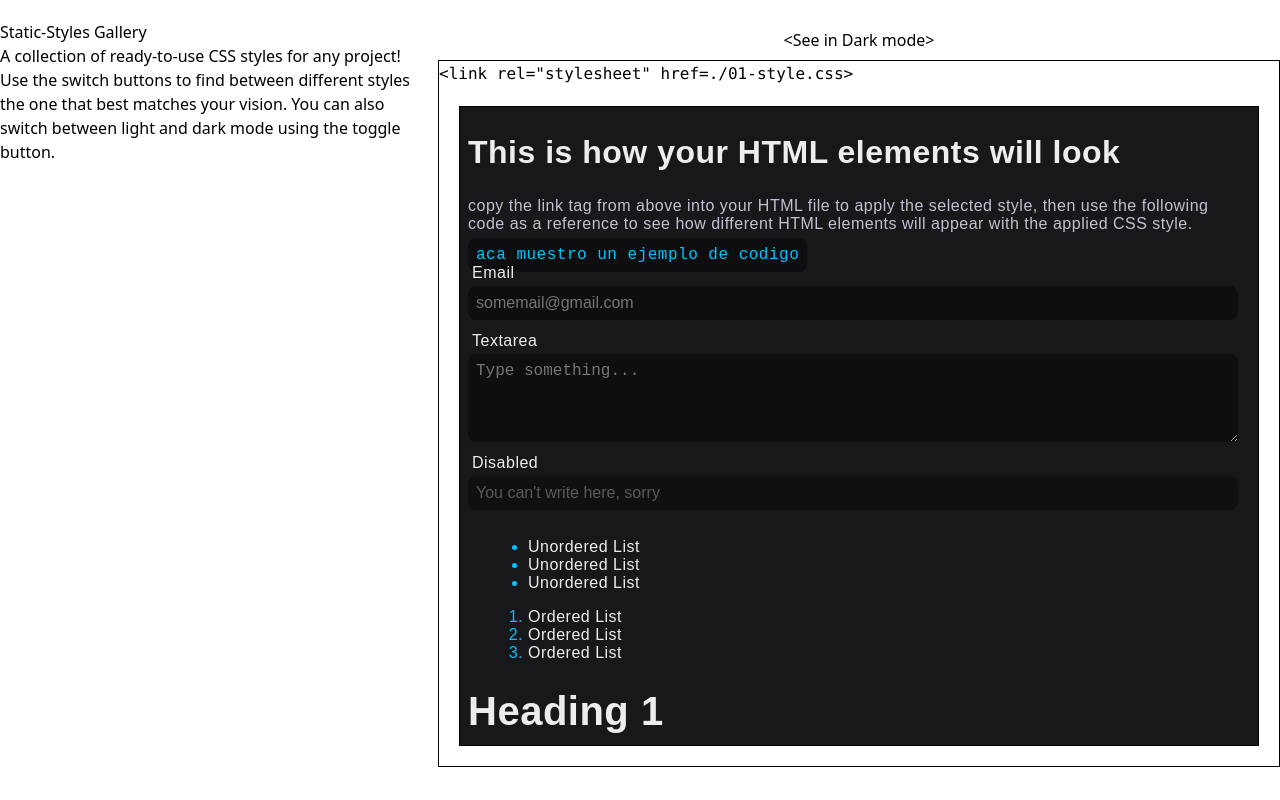
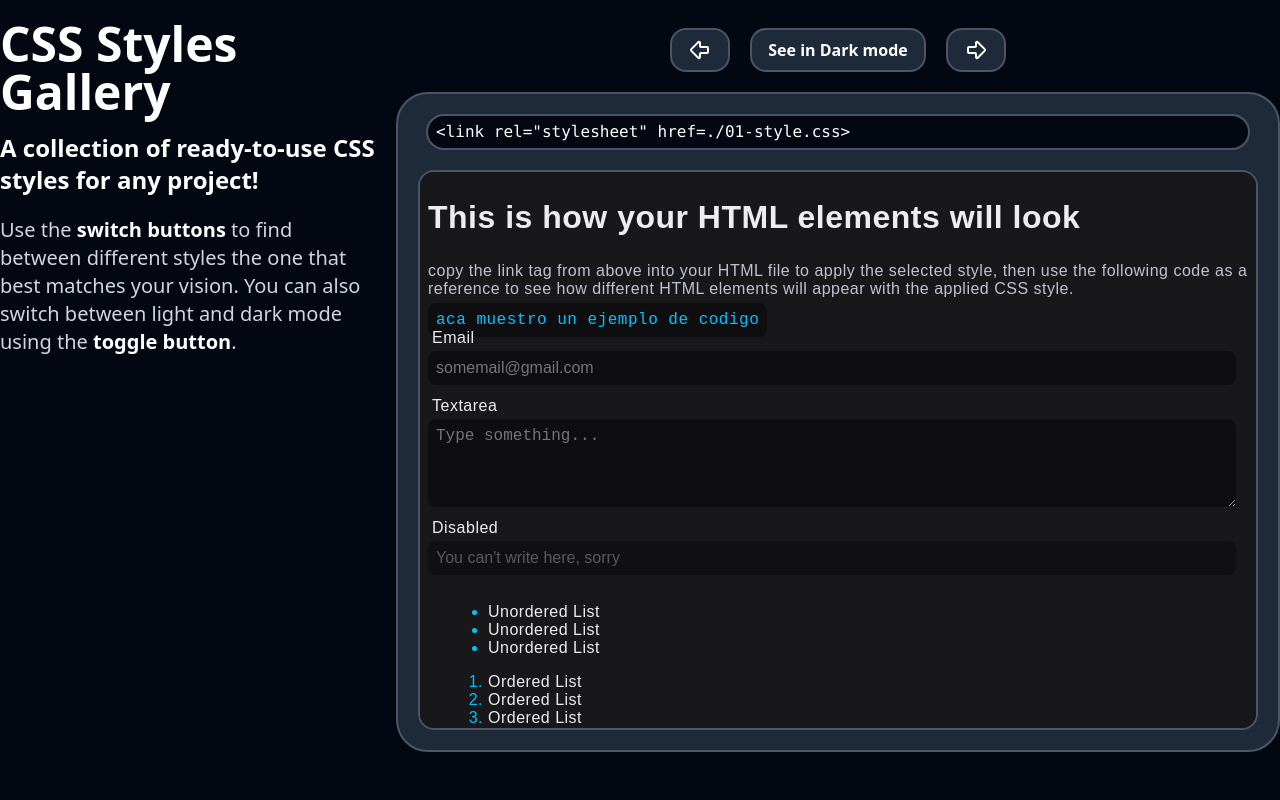
Before and after one commit to RobertGmzz/CSS-Switch-Gallery, a React (Vite) app in the folder proyecto-01/: page / in a window 1280 px wide. Built offline with nearby package versions, Linux system fonts and the light colour scheme.

Commit message:
Mejora en los estilos de la pagina usando tailwind

```diff
--- a/proyecto-01/package.json
+++ b/proyecto-01/package.json
@@ -11,6 +11,7 @@
   },
   "dependencies": {
     "@tailwindcss/vite": "^4.1.16",
+    "lucide-react": "^0.556.0",
     "react": "^19.1.1",
     "react-dom": "^19.1.1",
     "tailwindcss": "^4.1.16",
--- a/proyecto-01/src/App.tsx
+++ b/proyecto-01/src/App.tsx
@@ -1,19 +1,18 @@
 import Home from "./components/Home"
 import ShowCurrentLinkElement from "./components/ShowLiks"
-
 import SwitchButtons from "./special/SwitchButtons"
 
 function App() {
-
   return (
     <>
-    <div className="flex items-start justify-center gap-5 pt-5 w-full">
+    <div className="flex flex-col lg:flex-row items-center lg:items-start justify-center gap-5 pt-5 h-screen w-full bg-gray-950 border-gray-600">
       <Home />
-      <div className="flex flex-col gap-y-2 pt-2 items-center w-225">
+
+      <div className="flex flex-col gap-y-5 pt-2 items-center w-200 lg:w-225">
         <SwitchButtons />
-        <div className="border">
+        <div className="flex flex-col gap-y-5 p-5 bg-gray-800 border-2 rounded-4xl border-gray-600">
           <ShowCurrentLinkElement />
-          <iframe id="iframeVisor" className="border m-5 h-[80vh] w-200" src="/src/assets/DemoElements.html"></iframe>
+          <iframe id="iframeVisor" className="border-2 border-gray-600 rounded-2xl h-[70vh] w-[90vw] lg:w-210" src="/src/assets/DemoElements.html"></iframe>
         </div>
       </div>
     </div>
--- a/proyecto-01/src/components/Home.tsx
+++ b/proyecto-01/src/components/Home.tsx
@@ -1,13 +1,20 @@
 function Hero(){
+    return (
+        <header className="w-full lg:w-150">
+            <h1 className="text-5xl font-extrabold mb-4 text-white">CSS Styles Gallery</h1>
+            <h2 className="text-2xl font-semibold my-2 text-white">A <strong className="font-bold">collection of ready-to-use CSS styles</strong> for any project!</h2>
 
-    return (
-        <aside className="w-150">
-            <h1>Static-Styles Gallery</h1>
-            <h3>A collection of ready-to-use CSS styles for any project!</h3>
-
-            <p>Use the <span>switch buttons</span> to find between different styles the one that best matches your vision. You can also switch between light and dark mode using the toggle button.</p>
-        </aside>
+            <p className="text-xl text-gray-300 mt-5">Use the <span className="text-white font-bold">switch buttons</span> to find between different styles the one that best matches your vision. You can also switch between light and dark mode using the <span className="text-white font-bold">toggle button</span>.</p>
+        </header>
     )
 }
 
 export default Hero
+
+/*
+Navega entre distintos estilos usando los botones flecha por encima del visualizador para ver como luciran tus elementos html, me asegure de cubrir una cantidad importante de ellos.
+
+Tambien puedes previsualizar como cambian los colores segun claro y oscuro con el boton toggle, los estilos tienen en cuenta el (prefers-color-scheme), aunque tambien hay una clase "dark" en el estilo css para que puedas hacer uso de ella libremente.
+
+Finalmente, copia el elemento link encima del visualizador y pegalo en el head de tu index html para usar directamente el estilo que vez. O puedes descargarlo aqui y para usar en tu proyecto y editarlo como quieras.
+*/
--- a/proyecto-01/src/components/ShowLiks.tsx
+++ b/proyecto-01/src/components/ShowLiks.tsx
@@ -5,7 +5,7 @@ function ShowCurrentLinkElement(){
     const currentCss = useSetCssStore((state) => state.currentCss)
 
     return (
-        <code>{`<link rel="stylesheet" href=${cssLinks[currentCss]}>`}</code>
+        <code className="mx-2 py-1 px-2 border-2 border-gray-600 rounded-4xl bg-gray-950 text-white">{`<link rel="stylesheet" href=${cssLinks[currentCss]}>`}</code>
     )
 }
 
--- a/proyecto-01/src/index.css
+++ b/proyecto-01/src/index.css
@@ -1 +1 @@
-@import "tailwindcss";
+@import "tailwindcss"
--- a/proyecto-01/src/special/SwitchButtons.tsx
+++ b/proyecto-01/src/special/SwitchButtons.tsx
@@ -2,6 +2,7 @@ import { useEffect } from "react"
 import { cssLinks } from "../components/References"
 import { useSetCssStore } from "../State"
 import ThemeButton from "./ToggleTheme"
+import { ArrowBigLeft, ArrowBigRight } from "lucide-react"
 
 function MagicButtons(){
     const nextCss = useSetCssStore((state) => state.nextCss)
@@ -33,15 +34,13 @@ function MagicButtons(){
     }, [currentCss])
 
     return(
-        <div className="flex justify-between">
-            <button onClick={prevCss} className="switch-buttons">
-                {"<"}
+        <div className="flex justify-between gap-x-5 text-white font-semibold *:border-2 *:border-gray-600 *:rounded-2xl *:px-4 *:py-2">
+            <button onClick={prevCss} className="cursor-pointer bg-gray-800">
+                <ArrowBigLeft />
             </button>
-            <div className="flex flex-col items-center">
                 <ThemeButton />
-            </div>
-            <button onClick={nextCss} className="switch-buttons">
-                {">"}
+            <button onClick={nextCss} className="cursor-pointer bg-gray-800">
+                <ArrowBigRight />
             </button>
         </div>
     )
--- a/proyecto-01/src/special/ToggleTheme.tsx
+++ b/proyecto-01/src/special/ToggleTheme.tsx
@@ -28,7 +28,7 @@ function ThemeButton(){
     }, [isDark])
 
     return (
-        <button onClick={() => setIsDark(!isDark)}>
+        <button onClick={() => setIsDark(!isDark)} className="cursor-pointer bg-gray-800">
             {isDark? "See in Light mode" : "See in Dark mode"}
         </button>
     )
```
Also changed, not shown: 1 other file (tests, documents, lock files or other folders).
